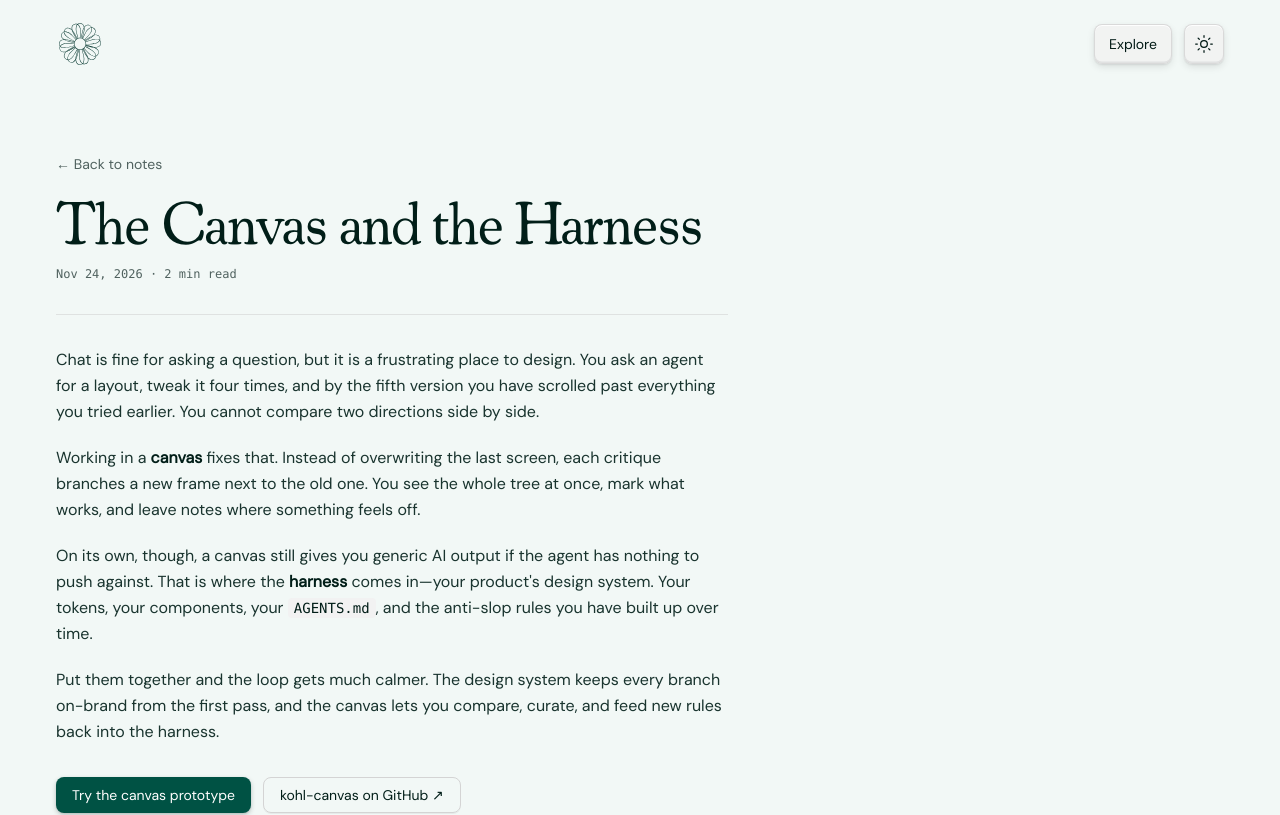
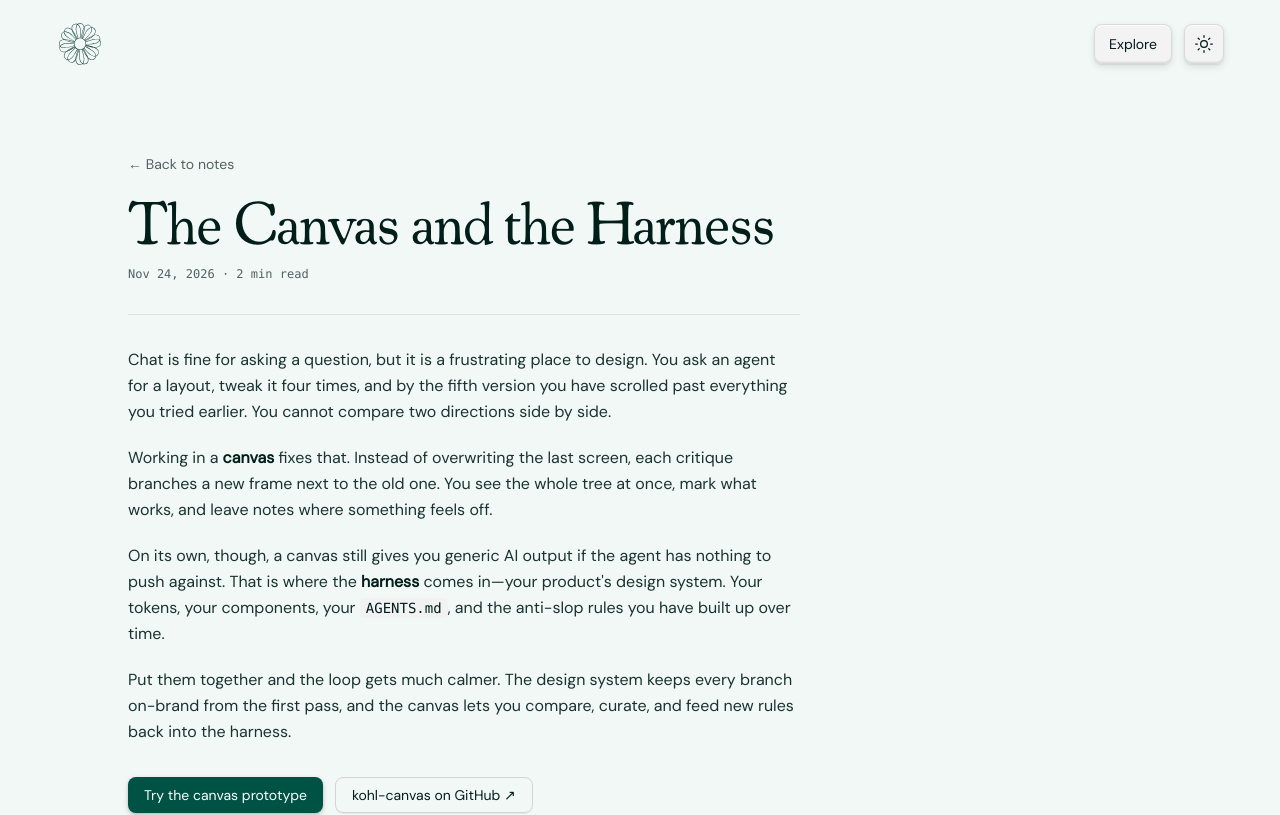
Before and after one commit to bergets/kohl-design, a Next.js app: page /notes/canvas-and-harness in a window 1280 px wide. Shown: the top 815 px of the page. Built offline with nearby package versions, Linux system fonts and the light colour scheme.

Commit message:
fix(notes): align canvas-and-harness container with other note pages

```diff
--- a/app/notes/canvas-and-harness/page.tsx
+++ b/app/notes/canvas-and-harness/page.tsx
@@ -15,7 +15,8 @@ export default function CanvasAndHarnessNotePage() {
     <div className="min-h-dvh flex flex-col justify-between relative z-10">
       <SiteHeader />
       <main className="flex-1 w-full flex flex-col justify-between px-6 sm:px-8 md:px-12 lg:px-14 pb-28 md:pb-14">
-        <article className="my-auto py-10 sm:py-16 w-full max-w-2xl space-y-8">
+        <div className="my-auto py-10 sm:py-16 w-full max-w-5xl mx-auto">
+          <article className="w-full max-w-2xl space-y-8">
           <div className="space-y-4">
             <Link
               href="/notes"
@@ -89,6 +90,7 @@ export default function CanvasAndHarnessNotePage() {
             </div>
           </div>
         </article>
+        </div>
 
         <footer className="w-full pt-6 text-xs text-pine-600/70 dark:text-pine-400/50">
           <span>kohl.design · 2026</span>
```
